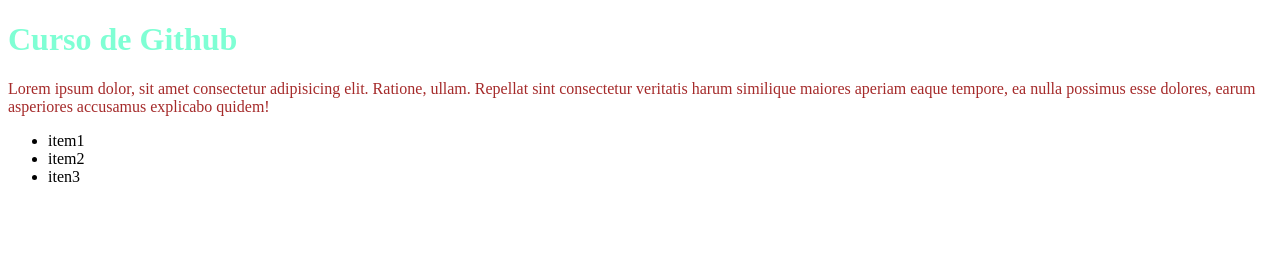
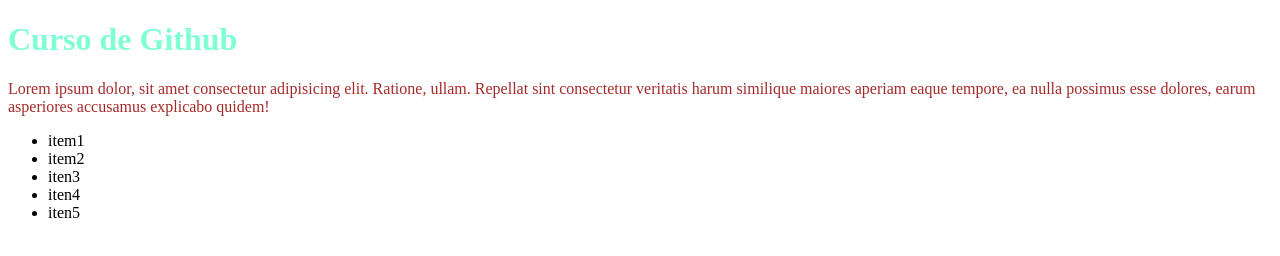
Before and after one commit to Ruthbettyna/comision32275, a plain HTML site: page index.html in a window 1280 px wide. Drawn offline with Linux system fonts and the light colour scheme.

Commit message:
modifique li

```diff
--- a/index.html
+++ b/index.html
@@ -15,6 +15,8 @@
             <li><a href=""></a>item1</li>
             <li><a href=""></a>item2</li>
             <li><a href=""></a>iten3</li>
+            <li><a href=""></a>iten4</li>
+            <li><a href=""></a>iten5</li>
         </ul>
     </div>
 </body>
```
